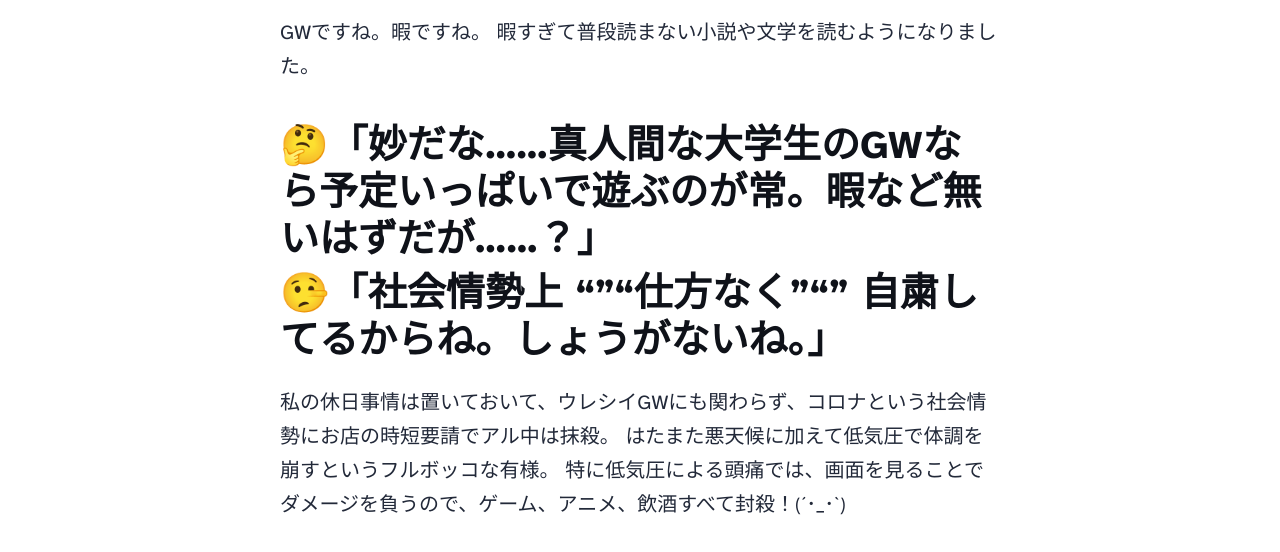
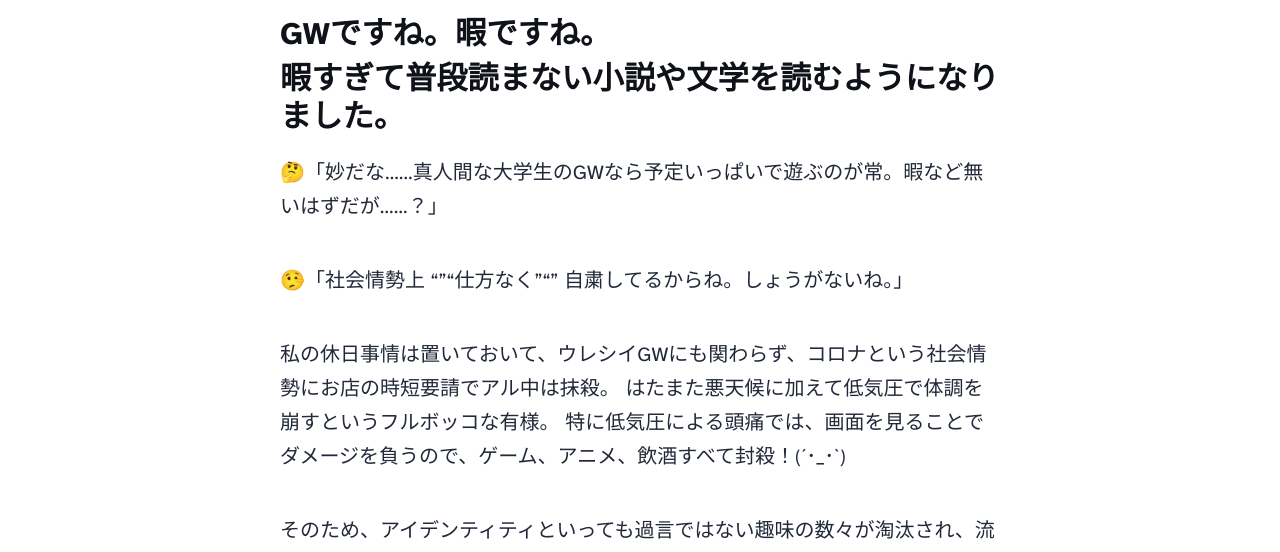
Before and after one commit to jellybeans511/AstroBlog, an Astro site: page /blog/book-malathon in a window 1280 px wide. Shown: the part 856-1408 px from the top of the page. Built offline with nearby package versions, Linux system fonts and the light colour scheme; Astro itself is replaced by a stand-in of ours.

Commit message:
edit content

```diff
--- a/src/content/blog/book-malathon.md
+++ b/src/content/blog/book-malathon.md
@@ -5,12 +5,12 @@ pubDate: 'May 20 2021'
 heroImage: '/blog-placeholder-5.jpg'
 ---
 
-GWですね。暇ですね。
-暇すぎて普段読まない小説や文学を読むようになりました。
+#### GWですね。暇ですね。
+#### 暇すぎて普段読まない小説や文学を読むようになりました。
 
-### 🤔「妙だな……真人間な大学生のGWなら予定いっぱいで遊ぶのが常。暇など無いはずだが……？」
+🤔「妙だな……真人間な大学生のGWなら予定いっぱいで遊ぶのが常。暇など無いはずだが……？」
 
-### 🤥「社会情勢上 """仕方なく""" 自粛してるからね。しょうがないね。」
+🤥「社会情勢上 """仕方なく""" 自粛してるからね。しょうがないね。」
 
 私の休日事情は置いておいて、ウレシイGWにも関わらず、コロナという社会情勢にお店の時短要請でアル中は抹殺。
 はたまた悪天候に加えて低気圧で体調を崩すというフルボッコな有様。
```
